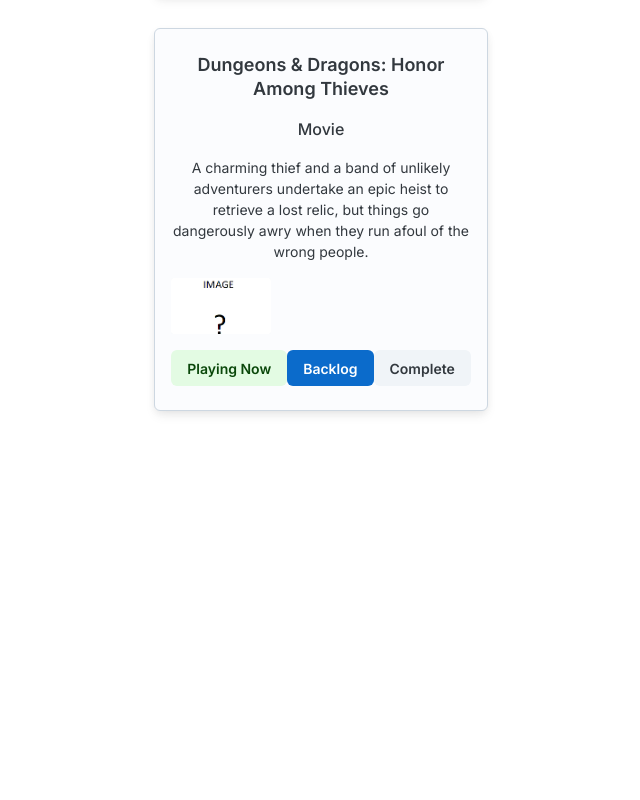
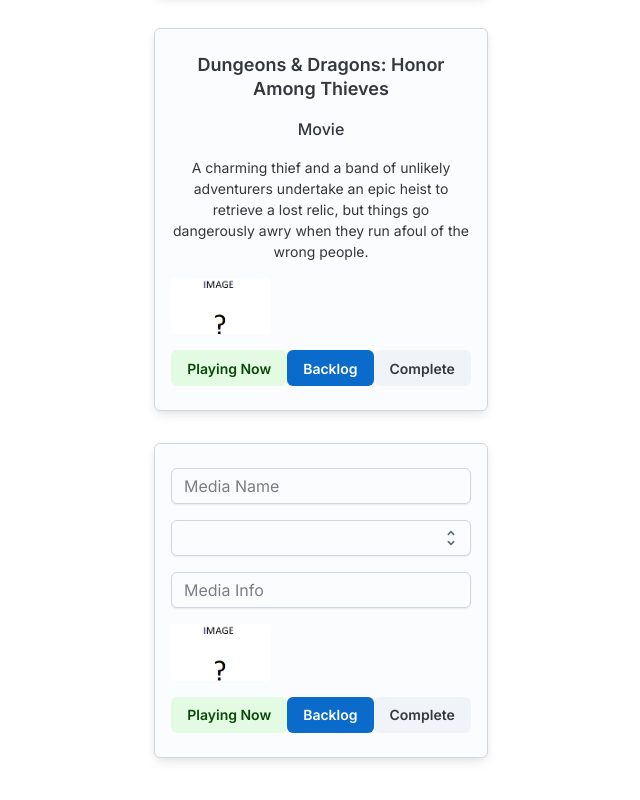
Before and after one commit to dbyrne978/back-log-buddy, a React (Vite) app in the folder back-log-buddy/: page / in a window 1280 px wide. Shown: the part 1475-2275 px from the top of the page, without its empty margins (319-959 px from the left). Before the commit the page ends 1950 px from the top, so only its background shows below. Built offline with nearby package versions, Linux system fonts and the light colour scheme.

Commit message:
Create MediaCardNew component

```diff
--- a/back-log-buddy/src/App.jsx
+++ b/back-log-buddy/src/App.jsx
@@ -1,5 +1,6 @@
 import './App.css'
 import MediaCard from './components/MediaCard.jsx'
+import MediaCardNew from './components/MediaCardNew.jsx'
 import * as React from 'react';
 import { CssVarsProvider } from '@mui/joy/styles';
 
@@ -8,6 +9,7 @@
 
   return (
     <CssVarsProvider>
+
       {currentMediaList.map(media => {
         return (
           <MediaCard
@@ -20,6 +22,9 @@
           />
         );
       })}
+
+      <MediaCardNew />
+
     </CssVarsProvider>
   )
 }
--- /dev/null
+++ b/back-log-buddy/src/components/MediaCardNew.jsx
@@ -0,0 +1,74 @@
+import Card from '@mui/joy/Card';
+import Typography from '@mui/joy/Typography';
+import AspectRatio from '@mui/joy/AspectRatio';
+import MediaCardCompletionStatus from './MediaCardCompletionStatus.jsx'
+import Input from '@mui/joy/Input';
+import Select from '@mui/joy/Select';
+import Option from '@mui/joy/Option';
+
+function MediaCardNew() {
+  return (
+    <Card
+      variant='outlined'
+      sx={{
+        width: 300,
+        mx: 'auto', // margin left & right
+        my: 4, // margin top & bottom
+        py: 3, // padding top & bottom
+        px: 2, // padding left & right
+        display: 'flex',
+        flexDirection: 'column',
+        gap: 2,
+        borderRadius: 'sm',
+        boxShadow: 'md',
+      }}>
+
+      <Input
+        placeholder="Media Name"
+        sx={{
+          '&::before': {
+            display: 'none',
+          },
+          '&:focus-within': {
+            outline: '2px solid var(--Input-focusedHighlight)',
+            outlineOffset: '2px',
+          },
+        }}
+      />
+
+      <Select defaultValue="Media Type">
+        <Option value="Book">Book</Option>
+        <Option value="TV Show">TV Show</Option>
+        <Option value="Game">Game</Option>
+        <Option value="Movie">Movie</Option>
+      </Select>
+
+      <Input
+        placeholder="Media Info"
+        sx={{
+          '&::before': {
+            display: 'none',
+          },
+          '&:focus-within': {
+            outline: '2px solid var(--Input-focusedHighlight)',
+            outlineOffset: '2px',
+          },
+        }}
+      />
+
+      <AspectRatio sx={{ width: 100 }}>
+        <img
+          id="mediaImage"
+          src={"./src/assets/placeholder-media-image.bmp"}
+          alt="placeholder media image"
+        />
+      </AspectRatio>
+
+      <MediaCardCompletionStatus />
+
+    </Card>
+  );
+
+}
+
+export default MediaCardNew
```
